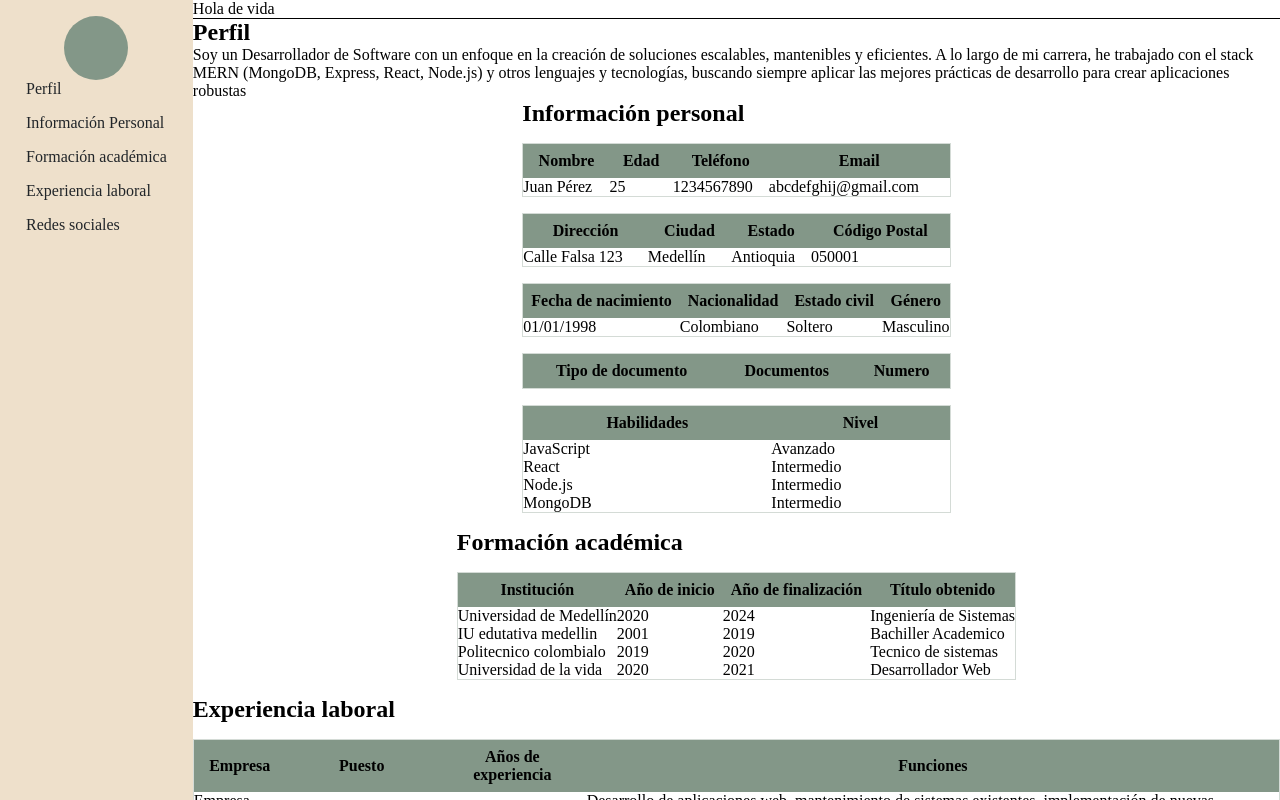
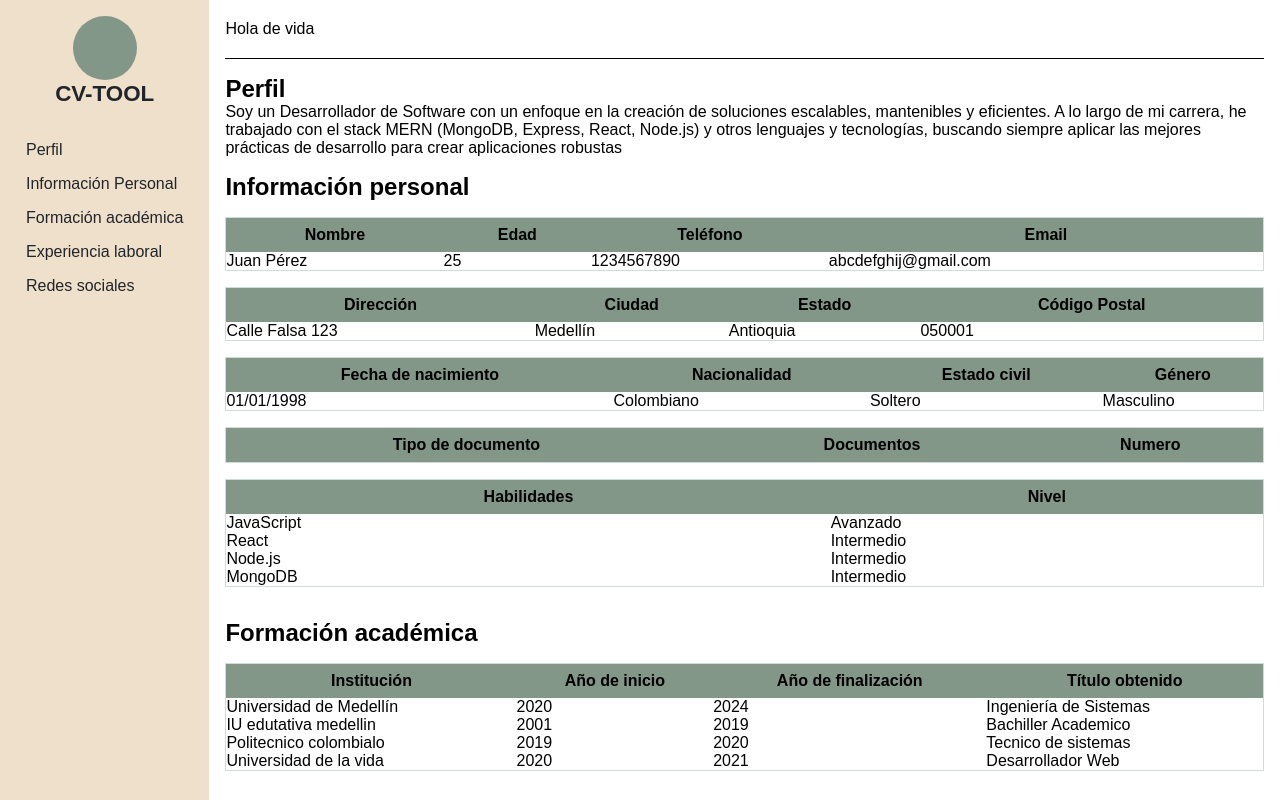
Before and after one commit to BaronDls/mi-hv-maquetacion, a plain HTML site: page index.html in a window 1280 px wide. Drawn offline with Linux system fonts and the light colour scheme.

Commit message:
Refactor CSS styles for improved layout and consistency

```diff
--- a/index.html
+++ b/index.html
@@ -11,6 +11,7 @@
       <nav class="menu">
         <div class="logo-container">
           <div class="logo"></div>
+          <div class="logo-text">CV-TOOL</div>
         </div>
         <ul>
           <li><a href="#perfil">Perfil </a></li>
@@ -21,7 +22,7 @@
         </ul>
       </nav>
       <main class="main">
-        <header class="encabezado">Hola de vida</header>
+        <div class="encabezado">Hola de vida</div>
 
         <section id="perfil">
           <h2>Perfil</h2>
--- a/style.css
+++ b/style.css
@@ -2,6 +2,7 @@
     margin: 0;
     padding: 0;
     box-sizing: border-box;
+    font-family: 'Poppins', sans-serif;
 }
 
 
@@ -20,6 +21,7 @@
 .menu{
     display: flex;
     flex-direction: column;
+    gap: 2rem;
     padding: 1rem;
     background-color: var(--color-principal);
 
@@ -34,20 +36,27 @@
         text-decoration: none;
         color: var(--color-texto);
         margin: 0 10px;
+        font-weight: lighter;
     }
 
 }
 .logo-container{
     display: flex;
+    flex-direction: column;
     justify-content: center;
+    align-items: center;
 
     .logo{
         height: 4rem;
         width: 4rem;
         background: var(--color-acento);
         border-radius: 50%;
-        text-align: center;
-
+    }
+    .logo-text{
+        color: var(--color-texto);
+        font-size: 1.4rem;
+        font-weight: bolder;
+        line-height: 1.8rem;
     }
 }
 
@@ -56,19 +65,19 @@
     overflow: auto;
     display: flex;
     flex-direction: column;
-    align-items: center;
+    gap: 1rem;
     height: 100vh;
     background-color: white;
-
+    padding-left: 1rem;
+    padding-right: 1rem;
 }
 
 .encabezado{
-    display: block;
-    height: 80px;
     background-color: white;
     width: 100%;
-    border-bottom: black  1px solid
-
+    border-bottom: black  1px solid;
+    padding-top: 20px ;
+    padding-bottom: 20px;
 }
 
 section table{
```
